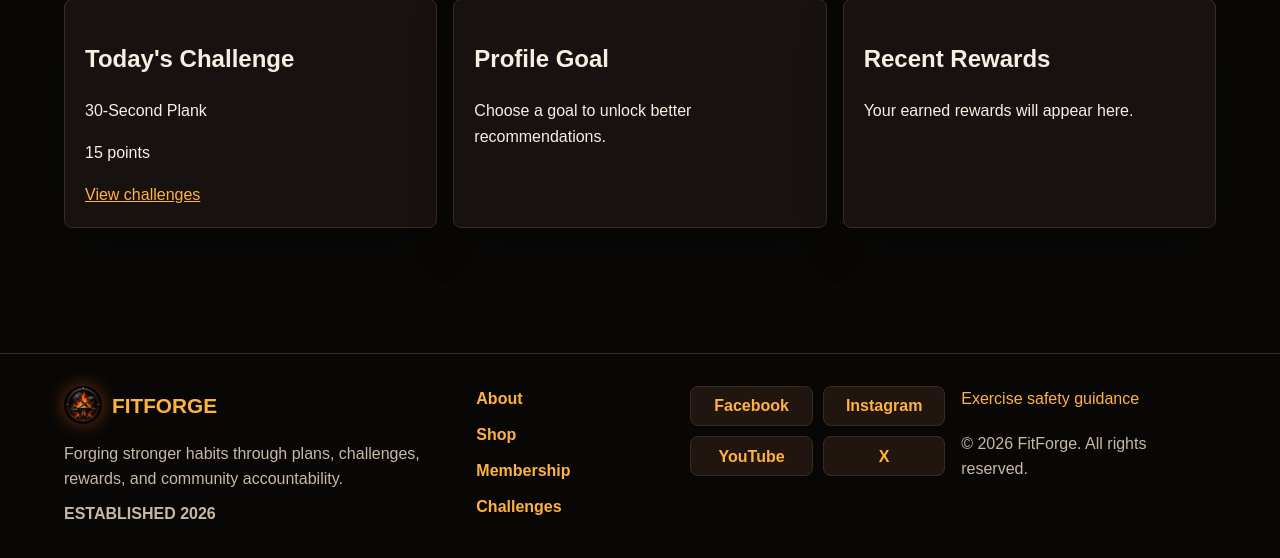
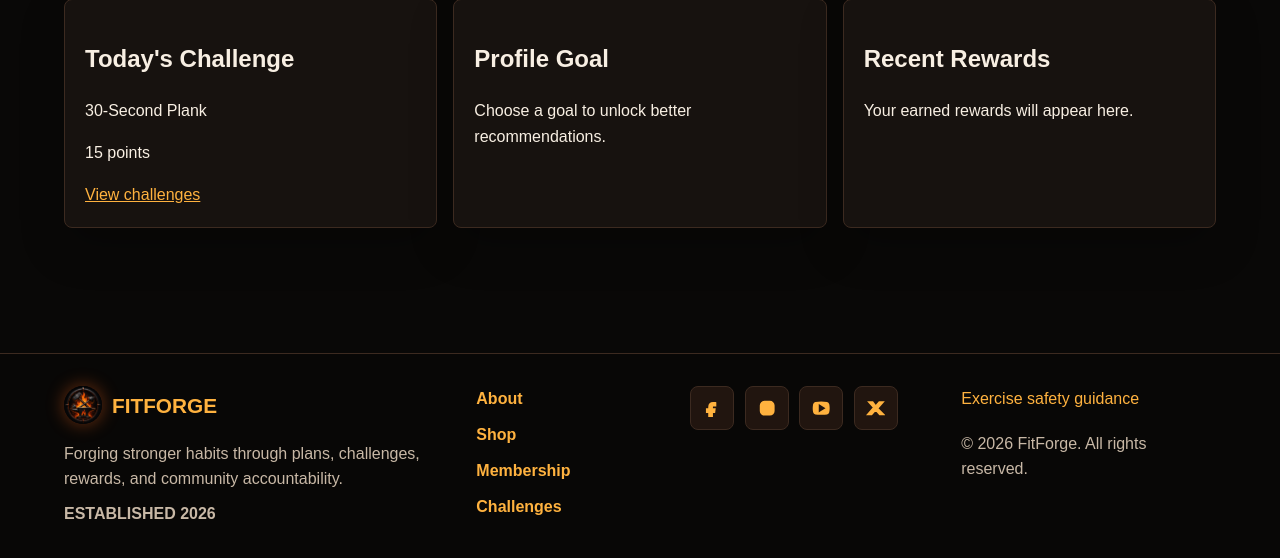
Before and after one commit to OviO17/fitforge, a Django app: page /accounts/dashboard/ in a window 1280 px wide. Shown: the part 880-1438 px from the top of the page. Run offline with Django 5.2, Linux system fonts and the light colour scheme; the visitor is signed in with stand-in values (Sample User, id 1); data comes from the database, SQL or seed files in the repository; data that the repository does not hold is empty.

Commit message:
Use icon-only social footer links

```diff
--- a/static/css/styles.css
+++ b/static/css/styles.css
@@ -108,18 +108,38 @@ nav {
 }
 
 .footer-social {
-    grid-template-columns: repeat(2, minmax(0, 1fr));
+    grid-template-columns: repeat(4, 2.75rem);
 }
 
 .footer-social a {
     display: inline-flex;
     align-items: center;
     justify-content: center;
-    min-height: 2.5rem;
+    width: 2.75rem;
+    height: 2.75rem;
     border: 1px solid var(--line);
     border-radius: 8px;
     background: var(--panel-strong);
     font-weight: 800;
+}
+
+.social-icon {
+    width: 1.15rem;
+    height: 1.15rem;
+    fill: currentColor;
+    stroke: currentColor;
+    stroke-width: 1.8;
+}
+
+.social-icon path,
+.social-icon rect,
+.social-icon circle {
+    vector-effect: non-scaling-stroke;
+}
+
+.social-icon-cutout {
+    fill: var(--panel-strong);
+    stroke: var(--panel-strong);
 }
 
 .menu-toggle {
@@ -369,8 +389,8 @@ nav a,
     }
 
     .footer-social a {
-        min-height: 2.75rem;
-        font-size: 0.85rem;
+        width: 100%;
+        height: 2.75rem;
     }
 
     .brand {
--- a/templates/base.html
+++ b/templates/base.html
@@ -74,10 +74,29 @@
         </nav>
 
         <div class="footer-social" aria-label="Social media links">
-            <a href="https://www.facebook.com/" target="_blank" rel="noopener noreferrer" aria-label="Facebook">Facebook</a>
-            <a href="https://www.instagram.com/" target="_blank" rel="noopener noreferrer" aria-label="Instagram">Instagram</a>
-            <a href="https://www.youtube.com/" target="_blank" rel="noopener noreferrer" aria-label="YouTube">YouTube</a>
-            <a href="https://x.com/" target="_blank" rel="noopener noreferrer" aria-label="X">X</a>
+            <a href="https://www.facebook.com/" target="_blank" rel="noopener noreferrer" aria-label="Facebook">
+                <svg class="social-icon" viewBox="0 0 24 24" aria-hidden="true" focusable="false">
+                    <path d="M14 8.5h2.2V5.2c-.4-.1-1.7-.2-3.1-.2-3.1 0-5.1 1.9-5.1 5.4v3H5v3.7h3V24h3.8v-6.9h3l.5-3.7h-3.5v-2.6c0-1.1.3-2.3 2.2-2.3Z"/>
+                </svg>
+            </a>
+            <a href="https://www.instagram.com/" target="_blank" rel="noopener noreferrer" aria-label="Instagram">
+                <svg class="social-icon" viewBox="0 0 24 24" aria-hidden="true" focusable="false">
+                    <rect x="3.5" y="3.5" width="17" height="17" rx="5"/>
+                    <circle cx="12" cy="12" r="4.2"/>
+                    <circle cx="17.2" cy="6.8" r="1"/>
+                </svg>
+            </a>
+            <a href="https://www.youtube.com/" target="_blank" rel="noopener noreferrer" aria-label="YouTube">
+                <svg class="social-icon" viewBox="0 0 24 24" aria-hidden="true" focusable="false">
+                    <path d="M21.4 7.1a3 3 0 0 0-2.1-2.1C17.4 4.5 12 4.5 12 4.5S6.6 4.5 4.7 5a3 3 0 0 0-2.1 2.1A31.7 31.7 0 0 0 2.1 12c0 1.6.2 3.3.5 4.9a3 3 0 0 0 2.1 2.1c1.9.5 7.3.5 7.3.5s5.4 0 7.3-.5a3 3 0 0 0 2.1-2.1c.3-1.6.5-3.3.5-4.9s-.2-3.3-.5-4.9Z"/>
+                    <path class="social-icon-cutout" d="m10 15.4 5.4-3.4L10 8.6v6.8Z"/>
+                </svg>
+            </a>
+            <a href="https://x.com/" target="_blank" rel="noopener noreferrer" aria-label="X">
+                <svg class="social-icon" viewBox="0 0 24 24" aria-hidden="true" focusable="false">
+                    <path d="M4 4h4.6l4 5.5L17.4 4H22l-7.2 8.3L22.5 20H18l-5.4-6.2L7.2 20H2.5l7.7-8.9L4 4Zm3.3 2 11.3 12h.9L8.2 6h-.9Z"/>
+                </svg>
+            </a>
         </div>
 
         <div class="footer-meta">
```
